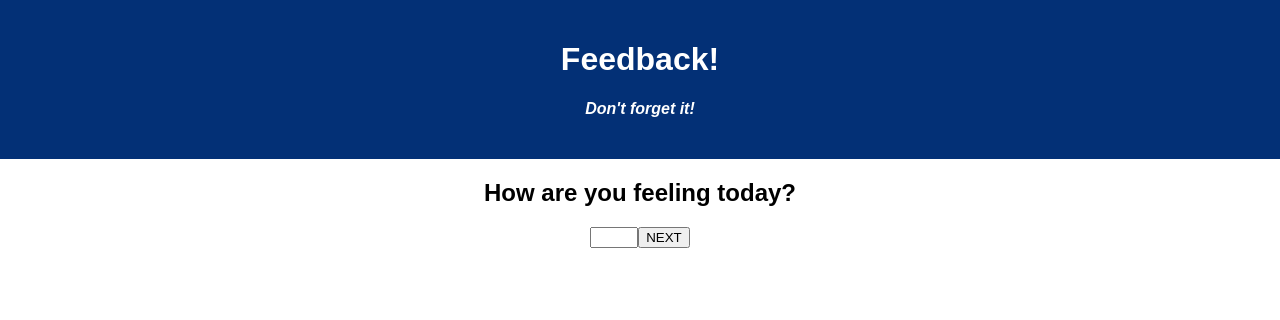
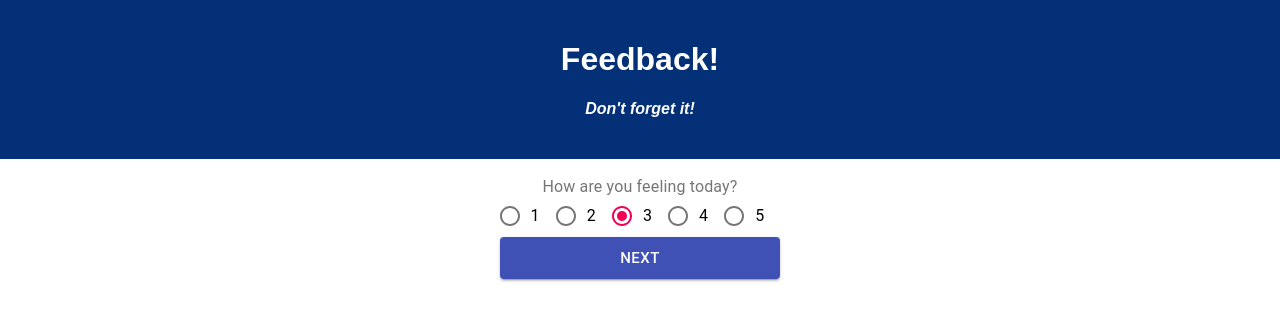
Before and after one commit to JosephMichaelSanchez/weekend-redux-feedback-loop, a React (Create React App) app: page /#/ in a window 1280 px wide. Shown: the top 320 px of the page. Built offline with nearby package versions, Linux system fonts and the light colour scheme.

Commit message:
Add radio buttons to FeelingItem

```diff
--- a/package.json
+++ b/package.json
@@ -4,6 +4,8 @@
   "private": true,
   "proxy": "http://localhost:5000",
   "dependencies": {
+    "@fontsource/roboto": "^4.5.5",
+    "@material-ui/core": "^4.12.3",
     "axios": "^0.21.4",
     "express": "^4.17.3",
     "pg": "^8.2.1",
--- a/src/components/App/App.jsx
+++ b/src/components/App/App.jsx
@@ -7,6 +7,7 @@ import SupportedItem from '../SupportedItem/SupportedItem';
 import CommentItem from '../CommentItem/CommentItem';
 import ReviewItem from '../ReviewItem/ReviewItem';
 import SuccessItem from '../SuccessItem/SuccessItem';
+
 
 
 function App() {
--- a/src/components/FeelingItem/FeelingItem.jsx
+++ b/src/components/FeelingItem/FeelingItem.jsx
@@ -1,15 +1,23 @@
 import { useDispatch } from 'react-redux';
 import { useState } from 'react';
 import { useHistory } from 'react-router-dom';
+import React from 'react';
+import Button from '@material-ui/core/Button';
+import Radio from '@material-ui/core/Radio';
+import RadioGroup from '@material-ui/core/RadioGroup';
+import { FormControlLabel } from '@material-ui/core'
+import FormControl from '@material-ui/core/FormControl';
+import FormLabel from '@material-ui/core/FormLabel';
+
 
 function FeelingItem() {
 
-    const [feelNum, setFeelNum] = useState('')
+    const [feelNum, setFeelNum] = useState('3')
     const dispatch = useDispatch();
     const history = useHistory();
 
-    const onAddFeelNum = (event) => {
-        event.preventDefault();
+    const onAddFeelNum = (e) => {
+        e.preventDefault();
         dispatch({
             type: 'SET_FEELING_NUMBER',
             payload: feelNum
@@ -21,10 +29,18 @@ function FeelingItem() {
 
     return (
         <>
-            <h2>How are you feeling today?</h2>
-            <form onSubmit={onAddFeelNum}>
-                <input required onChange={event => setFeelNum(event.target.value)} min={1} max={5} value={feelNum} type="number" /><button>NEXT</button>
-            </form>
+            <FormControl>
+                <FormLabel>How are you feeling today?</FormLabel>
+                <RadioGroup required row value={feelNum} onChange={(e) => setFeelNum(e.target.value)}>
+                    <FormControlLabel control={<Radio />} value="1" label="1" />
+                    <FormControlLabel control={<Radio />} value="2" label="2" />
+                    <FormControlLabel control={<Radio />} value="3" label="3" />
+                    <FormControlLabel control={<Radio />} value="4" label="4" />
+                    <FormControlLabel control={<Radio />} value="5" label="5" />
+                </RadioGroup>
+                <Button onClick={onAddFeelNum} size="large" variant="contained" color="primary">NEXT</Button>
+            </FormControl>
+
         </>
     )
 
```
Also changed, not shown: 1 other file (tests, documents, lock files or other folders).
